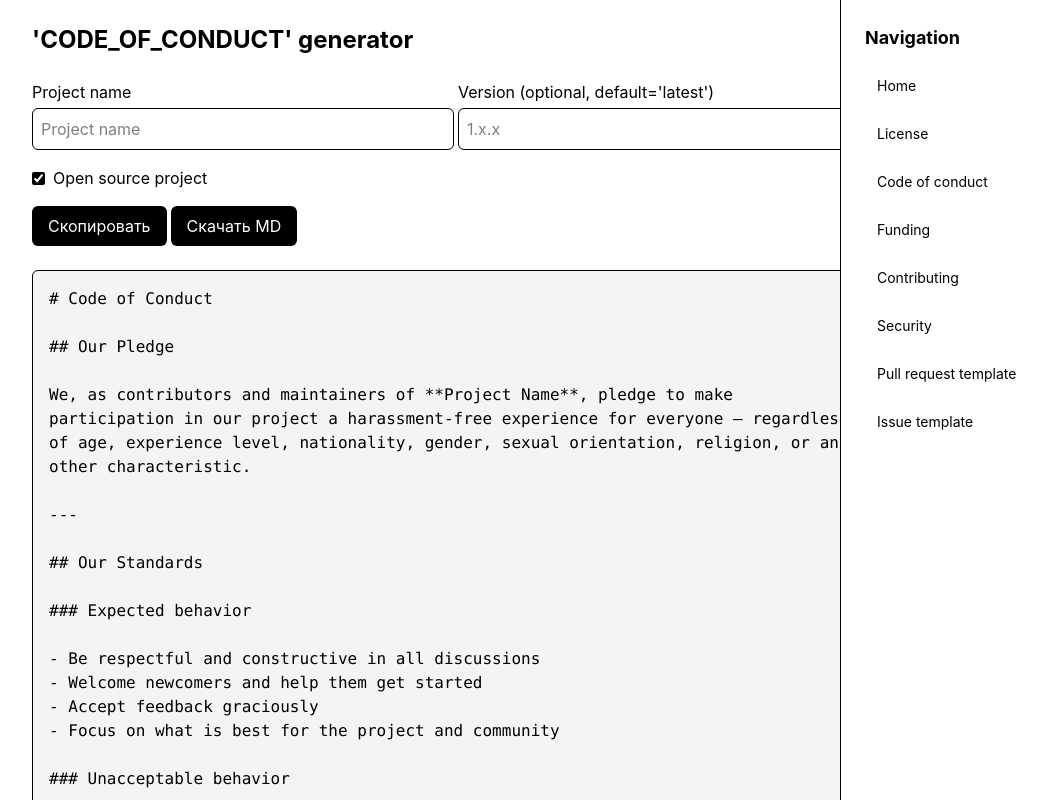
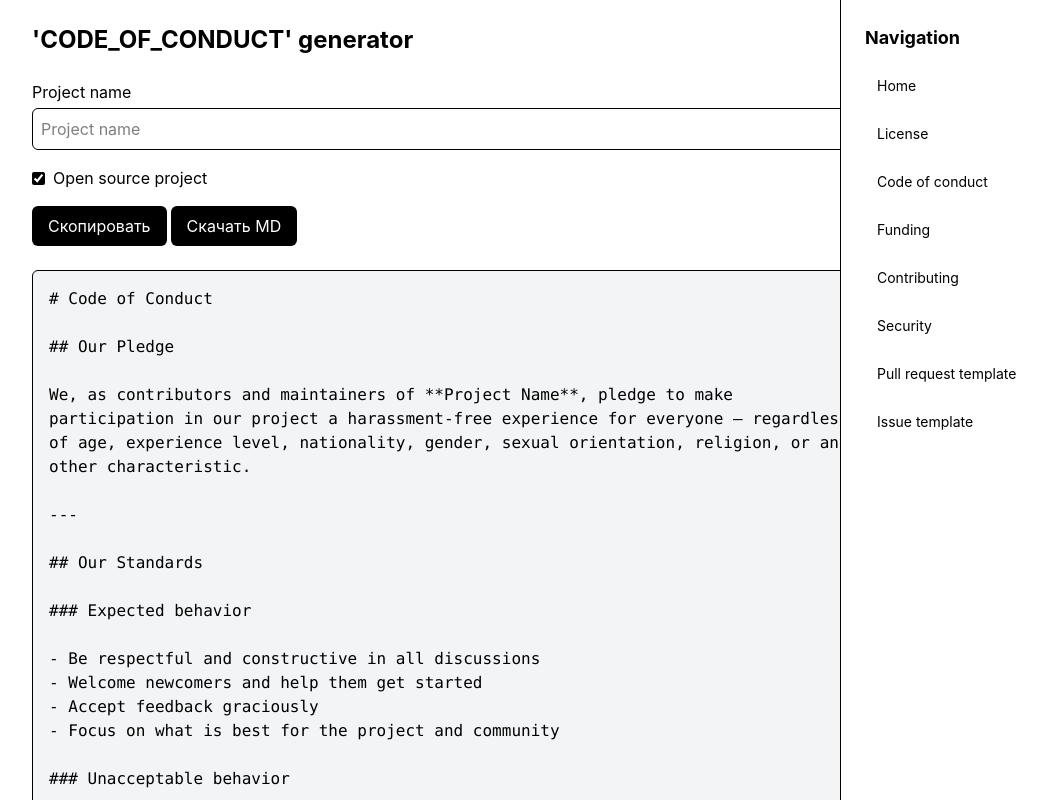
Before and after one commit to Artpupser/gh_documents_gen, a React (Vite) app: page /gh_documents_gen/gen/code_of_conduct in a window 1280 px wide. Shown: the top 800 px of the page, without its empty margins (184-1231 px from the left). Built offline with nearby package versions, Linux system fonts and the light colour scheme.

Commit message:
fix: code_of_conduct

```diff
--- a/src/pages/CodeOfConduct.tsx
+++ b/src/pages/CodeOfConduct.tsx
@@ -7,32 +7,25 @@ import DownloadButton from "../components/DownloadButton.tsx";
 
 const CodeOfConduct = () => {
   const [name, setName] = useState("");
-  const [version, setVersion] = useState("");
   const [openSource, setOpenSource] = useState(true);
 
   const safeName = name.trim() || "Project Name";
-  const safeVersion = version.trim() || null;
 
   const result = useMemo(() => {
-    return CodeOfConductGenerator(safeName, safeVersion, openSource);
-  }, [safeName, safeVersion, openSource]);
+    return CodeOfConductGenerator(safeName, openSource);
+  }, [safeName, openSource]);
 
   return (
     <div className="max-w-4xl mx-auto p-6 space-y-6">
       <h1 className="text-2xl font-bold">'CODE_OF_CONDUCT' generator</h1>
 
       <div className="grid gap-4">
-        <div className="grid grid-rows-1 grid-cols-2 gap-1">
+        <div className="grid grid-rows-1 grid-cols-1 gap-1">
           <Label
             name="Project name"
             holder="Project name"
             getter={() => name}
             setter={setName}/>
-          <Label
-            name="Version (optional, default='latest')"
-            holder="1.x.x"
-            getter={() => version}
-            setter={setVersion}/>
         </div>
 
         <Checkbox name='Open source project' getter={() => openSource} setter={setOpenSource}/>
--- a/src/utils/CodeOfConduct.tsx
+++ b/src/utils/CodeOfConduct.tsx
@@ -1,4 +1,4 @@
-const CodeOfConduct: (name: string, version: string | null, openSource: boolean) => string = (name: string, version: string | null, openSource: boolean): string => {
+const CodeOfConduct: (name: string,openSource: boolean) => string = (name: string, openSource: boolean): string => {
   const md: string = `# Code of Conduct
 
 ## Our Pledge
@@ -41,7 +41,7 @@ Instances of unacceptable behavior may be reported via GitHub Discussions. All r
 
 ## Attribution
 
-This Code of Conduct is adapted from the [Contributor Covenant](https://www.contributor-covenant.org/), version ${version ? version : "latest"}.`
+This Code of Conduct is adapted from the [Contributor Covenant](https://www.contributor-covenant.org/), version 2.1.`
 
   return md;
 }
```
